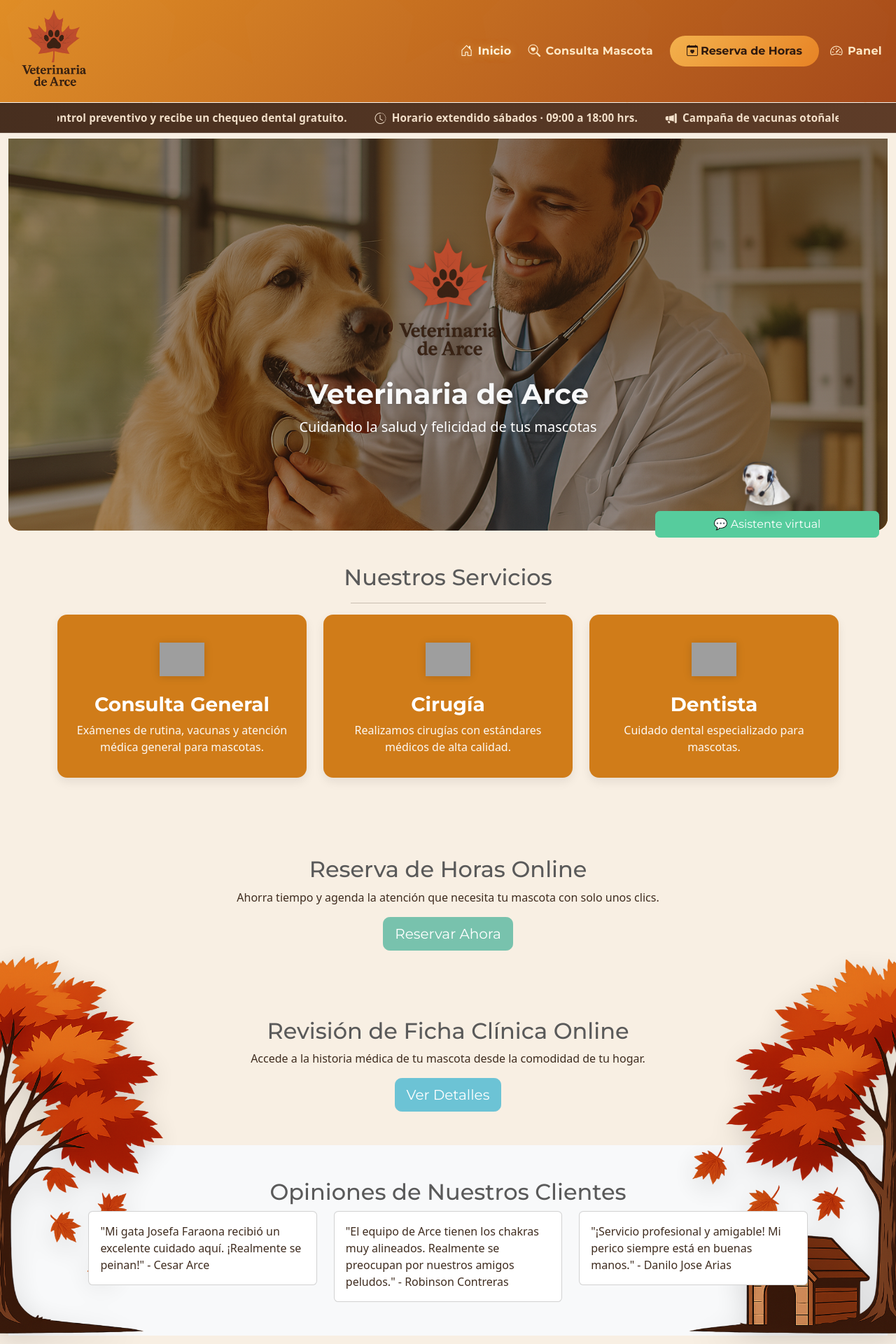
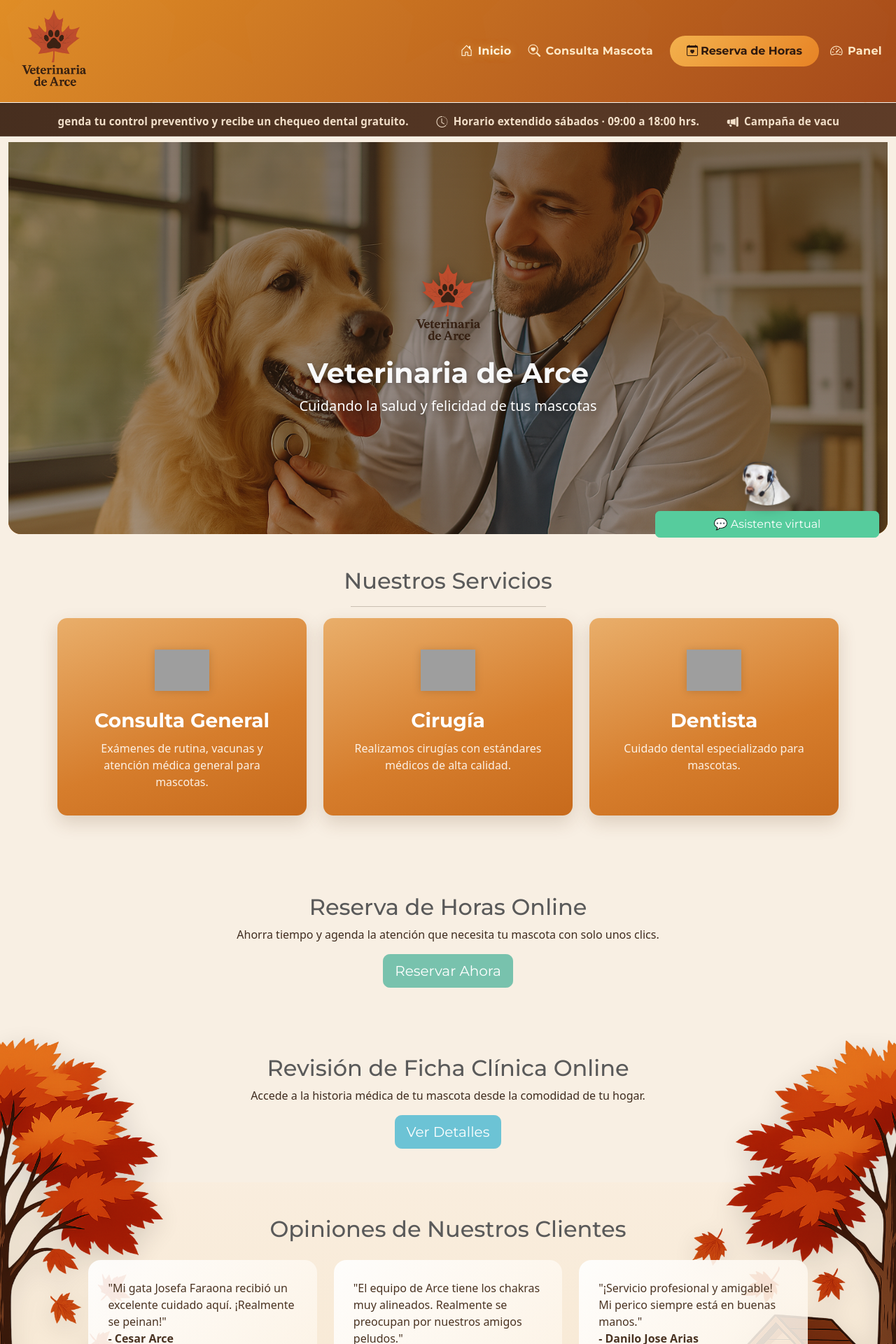
Before and after one commit to Luisnavarr1999/Vet_Arce_Proyect, a Django app: page / in a window 1280 px wide. Shown: the top 1920 px of the page at 70% size. Run offline with Django 4.2, Linux system fonts and the light colour scheme; some libraries are stand-ins or nearby versions; grey boxes are pictures that could not be loaded.

Commit message:
Agregando mejoras visuales: pagina principal

```diff
--- a/static/web/estilo.css
+++ b/static/web/estilo.css
@@ -166,8 +166,14 @@
   display: inline-flex;
   align-items: center;
   gap: 2.5rem;
+  padding-left: 2.5rem;
   white-space: nowrap;
   animation: promo-scroll 22s linear infinite;
+}
+
+.promo-track::before {
+  content: "";
+  flex: 0 0 2rem;
 }
 
 .promo-item {
@@ -502,8 +508,24 @@ header.home{
 
 .hero-logo{
   filter: drop-shadow(0 2px 8px rgba(0,0,0,.35));
-  max-width: 200px;
+  max-width: 170px;
   height: auto;
+}
+
+/* Botón secundario estilo "glass" para el hero */
+.hero-secondary {
+  border-radius: 999px;
+  border: 2px solid rgba(255, 255, 255, 0.7);
+  color: #fffaf1;
+  background: rgba(255, 255, 255, 0.08);
+  backdrop-filter: blur(6px);
+}
+
+.hero-secondary:hover,
+.hero-secondary:focus {
+  color: #2f1a0f;
+  background: #fffaf1;
+  border-color: #fffaf1;
 }
 
 @media (min-width: 992px){
@@ -519,13 +541,13 @@ header.home{
 }
 
 .service-card{
-  background: var(--mustard);
-  color: #fff;
+  background: linear-gradient(160deg, #e9ae6a 0%, #d67d2c 60%, #c76a1c 100%);
+  color: #fff8f0;
   border-radius: var(--card-radius);
-  padding: 2rem 1.25rem;
+  padding: 2.25rem 1.75rem;
   text-align: center;
-  box-shadow: 0 6px 14px rgba(0,0,0,.08);
-  transition: transform .25s ease, box-shadow .25s ease, background-color .25s ease;
+  box-shadow: 0 10px 26px rgba(95, 55, 22, 0.18);
+  transition: transform .25s ease, box-shadow .25s ease, background-color .25s ease, filter .25s ease;
   height: 100%;
   cursor: default;
 }
@@ -533,8 +555,8 @@ header.home{
 /* Ícono (SVG o JPG) centrado y grande */
 .service-card .service-icon{
   display: block;
-  width: 64px;
-  height: 64px;
+  width: 78px;
+  height: 78px;
   margin: 0 auto 1rem;
   object-fit: contain; /* útil si usas JPG/PNG */
   filter: drop-shadow(0 1px 6px rgba(0,0,0,.15));
@@ -545,23 +567,25 @@ header.home{
 .service-card h4{
   color: #fff !important;  /* fuerza sobre bootstrap si hace falta */
   font-weight: 700;
-  margin-bottom: .5rem;
+  margin-bottom: .65rem;
 }
 
 /* Texto */
 .service-card p{
-  color: #fff;
-  opacity: .95;
-  margin: 0;
+  color: #fff8f0;
+  opacity: .94;
+  margin: 0 auto;
   line-height: 1.5;
+  max-width: 320px;
 }
 
 /* Hover elegante */
 .service-card:hover,
 .service-card:focus-within{
   transform: translateY(-6px);
-  background-color: var(--mustard-hover);
-  box-shadow: 0 14px 32px rgba(0,0,0,.12);
+  background: linear-gradient(160deg, #f0ba79 0%, #e08d38 60%, #d47721 100%);
+  box-shadow: 0 18px 38px rgba(86, 48, 18, 0.18);
+  filter: saturate(1.03);
 }
 
 /* Accesibilidad teclado */
--- a/templates/ambpublica/main.html
+++ b/templates/ambpublica/main.html
@@ -118,13 +118,6 @@
       background: #d1e7dd;
       color: #0f5132;
     }
-
-    .service-icon {
-      max-width: 80px;
-      height: auto;
-      margin-bottom: 1rem;
-    }
-
   </style>
 
   {# Pagina de inicio de Veterinaria de Arce #}
@@ -161,12 +154,13 @@
     <!-- Contenido encima del carrusel -->
     <div class="container hero-content">
       <div class="logo-container mb-2">
-      <img src="{% static 'Imagenes/Logo.png' %}" alt="Logo FiCats" class="logo hero-logo" style="max-width: 200px; height: auto;">
+        <img src="{% static 'Imagenes/Logo.png' %}" alt="Logo FiCats" class="logo hero-logo">
       </div>
       <h1 class="text-light display-6 fw-bold mb-2">Veterinaria de Arce</h1>
       <p class="lead mb-0">Cuidando la salud y felicidad de tus mascotas</p>
     </div>
   </header>
+
   {# Nuestros Servicios #}
   <section id="servicios" class="py-5">
     <div class="container">
@@ -206,6 +200,7 @@
       </div>
     </div>
   </section>
+
   {# Reserva de Horas Online #}
   <section id="reserva" class="py-5">
     <div class="container">
@@ -216,6 +211,7 @@
       </div>
     </div>
   </section>
+
   {# Revisión de Ficha Clínica Online #}
   <section id="ficha-clinica" class="py-5">
     <div class="container">
@@ -226,48 +222,58 @@
       </div>
     </div>
   </section>
+
   {# Opiniones de Nuestros Clientes #}
-  <section id="opiniones" class="py-5 bg-light autumn-decor">
-    <div class="container">
-      <h2 class="text-center">Opiniones de Nuestros Clientes</h2>
-      <div class="row">
+  <section id="opiniones" class="py-5 bg-maple-soft autumn-decor">
+    <div class="container testimonials-wrap">
+      <h2 class="text-center mb-4">Opiniones de Nuestros Clientes</h2>
+      <div class="row g-4">
         <div class="col-md-4">
-          <div class="card">
+          <div class="card testimonial-card h-100">
             <div class="card-body">
-              <p class="card-text">"Mi gata Josefa Faraona recibió un excelente cuidado aquí. ¡Realmente se peinan!" - Cesar Arce</p>
-            </div>
-          </div>
-        </div>
-        <div class="col-md-4">
-          <div class="card">
-            <div class="card-body">
-              <p class="card-text">
-                "El equipo de Arce tienen los chakras muy alineados. Realmente se preocupan por nuestros amigos peludos." - Robinson Contreras
+              <p class="card-text mb-0">
+                "Mi gata Josefa Faraona recibió un excelente cuidado aquí. ¡Realmente se peinan!"
+                <br><strong>- Cesar Arce</strong>
               </p>
             </div>
           </div>
         </div>
         <div class="col-md-4">
-          <div class="card">
+          <div class="card testimonial-card h-100">
             <div class="card-body">
-              <p class="card-text">"¡Servicio profesional y amigable! Mi perico siempre está en buenas manos." - Danilo Jose Arias</p>
+              <p class="card-text mb-0">
+                "El equipo de Arce tiene los chakras muy alineados. Realmente se preocupan por nuestros amigos peludos."
+                <br><strong>- Robinson Contreras</strong>
+              </p>
+            </div>
+          </div>
+        </div>
+        <div class="col-md-4">
+          <div class="card testimonial-card h-100">
+            <div class="card-body">
+              <p class="card-text mb-0">
+                "¡Servicio profesional y amigable! Mi perico siempre está en buenas manos."
+                <br><strong>- Danilo Jose Arias</strong>
+              </p>
             </div>
           </div>
         </div>
       </div>
     </div>
   </section>
+
   {# Contáctanos #}
-  <section id="contacto" class="py-5">
+  <section id="contacto" class="py-5 bg-maple-cream">
     <div class="container">
-      <h2 class="text-center">Contáctanos</h2>
-      <p class="text-center">
-        Estamos aquí para ayudarte. Si tienes alguna pregunta o necesitas más información, no dudes en ponerte en contacto con nosotros. igualmente puede visitarnos personalmente en nuestra clinica
+      <h2 class="text-center mb-3">Contáctanos</h2>
+      <p class="text-center mb-4">
+        Estamos aquí para ayudarte. Si tienes alguna pregunta o necesitas más información, no dudes en ponerte en contacto con nosotros.
+        Igualmente puedes visitarnos personalmente en nuestra clínica.
       </p>
-      <div class="row">
+      <div class="row g-4">
         <!-- mapa -->
-        <div class="col-lg-6 mb-4">
-          <div class="ratio ratio-16x9">
+        <div class="col-lg-6">
+          <div class="ratio maple-map">
             <iframe
               src="https://www.google.com/maps?q=-33.4489,-70.6693&z=16&hl=es&output=embed"
               loading="lazy"
@@ -279,6 +285,7 @@
 
         <!--formulario -->
         <div class="col-lg-6">
+          <div class="maple-form-card maple-form h-100">
             <form id="form-contacto" method="post" action="#contacto">
               {% csrf_token %}
 
@@ -307,6 +314,7 @@
                   </ul>
                 </div>
               {% endif %}
+
               <div class="mb-3">
                 <label for="{{ contact_form.nombre.id_for_label }}" class="form-label">Nombre</label>
                 {{ contact_form.nombre }}
@@ -329,14 +337,16 @@
                 {% endfor %}
               </div>
               <div class="text-center">
-              <button type="submit" class="btn btn-primary">Enviar Mensaje</button>
+                <button type="submit" class="btn btn-maple-green px-4">Enviar Mensaje</button>
               </div>
             </form>
           </div>
         </div>
       </div>
+    </div>
   </section>
-  {# Todavia no estará listo el formulario contacto #}
+
+  {# Chatbot #}
   <div id="chatbot-widget" class="chatbot-widget" data-conversation="{{ chatbot_conversation_id|default:'' }}">
     <div class="chatbot-avatar text-center mb-1">
       <img src="{% static 'Imagenes/chatdog.png' %}" alt="Asistente Arce" class="chatbot-dog">
@@ -366,10 +376,10 @@
       </div>
     </div>
   </div>
+
   <script>
   (function () {
     "use strict";
-
 
     // --- CHATBOT WIDGET ---
     const widget = document.getElementById("chatbot-widget");
```
Also changed, not shown: other parts of static/web/estilo.css (+63 -2 lines). Lines whose indentation alone changed are shown as unchanged.
